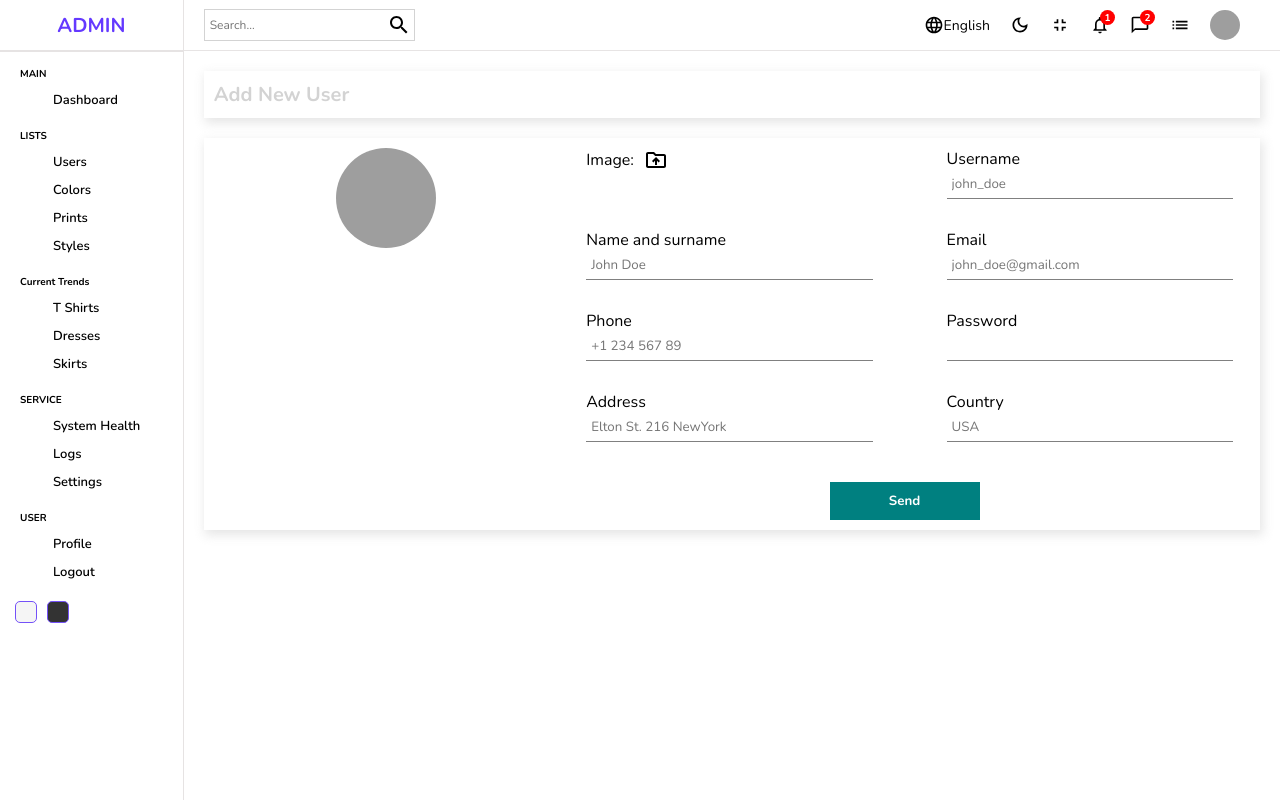
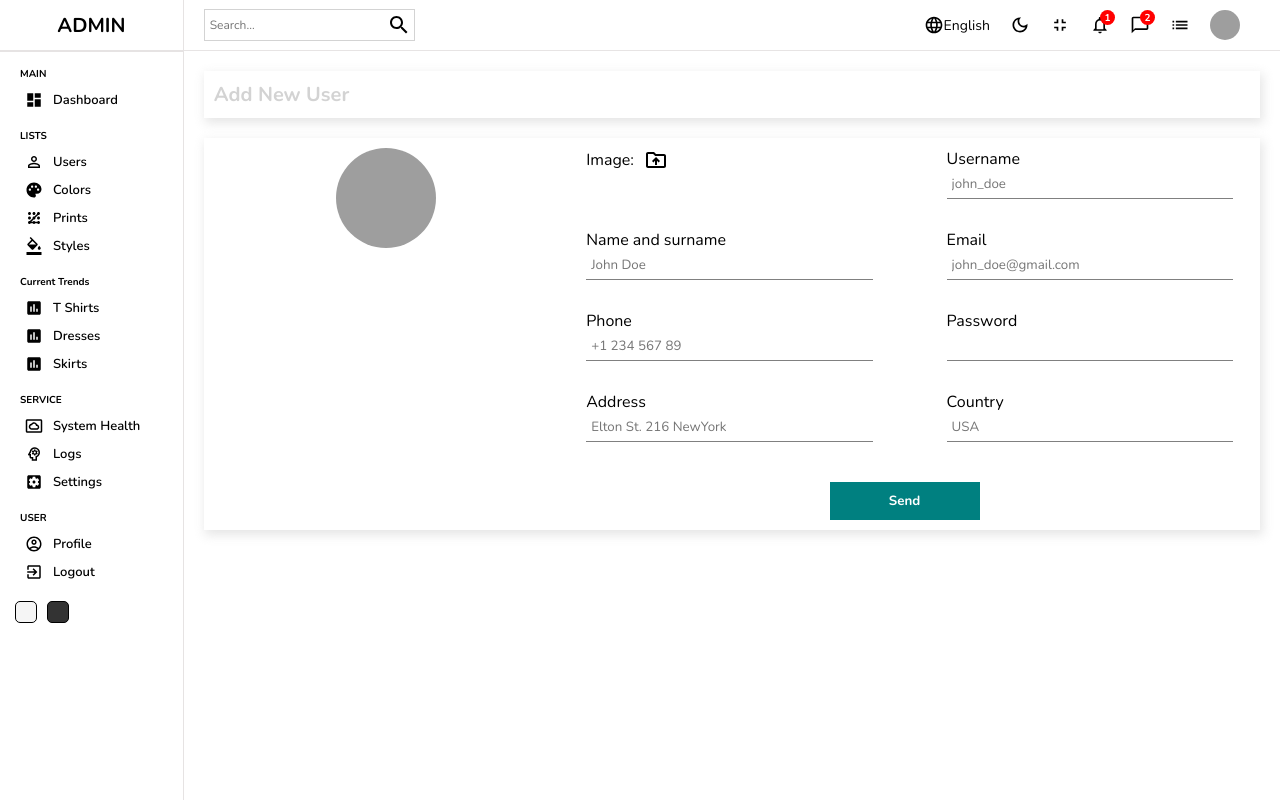
Before and after one commit to SamithaSandeepa/TrendPredictionFrontend, a React (Create React App) app: page /users/new in a window 1280 px wide. Built offline with nearby package versions, Linux system fonts and the light colour scheme; grey boxes are pictures that could not be loaded.

Commit message:
update siide bar

```diff
--- a/src/components/colorssidebar/patternbar.scss
+++ b/src/components/colorssidebar/patternbar.scss
@@ -13,7 +13,7 @@
       .logo {
         font-size: 20px;
         font-weight: bold;
-        color: #6439ff;
+        color: #000000;
       }
     }
 
--- a/src/components/sidebar/sidebar.scss
+++ b/src/components/sidebar/sidebar.scss
@@ -50,10 +50,10 @@
 
         .icon {
           font-size: 18px;
-          color: #0000;
+          color: #000000;
         }
 
-        span{
+        span {
           font-size: 13px;
           font-weight: 600;
           color: #000000;
@@ -63,26 +63,26 @@
     }
   }
 
-  .bottom{
+  .bottom {
     display: flex;
     align-items: center;
     margin: 10px;
 
-      .colorOption{
+    .colorOption {
       width: 20px;
       height: 20px;
       border-radius: 5px;
-          border: 1px solid #7451f8;
+      border: 1px solid #000000;
       cursor: pointer;
       margin: 5px;
 
-          &:nth-child(1){
+      &:nth-child(1) {
         background-color: whitesmoke;
       }
-          &:nth-child(2){
+      &:nth-child(2) {
         background-color: #333;
       }
-          &:nth-child(3){
+      &:nth-child(3) {
         background-color: darkblue;
       }
     }
```
Lines whose indentation alone changed are shown as unchanged.
